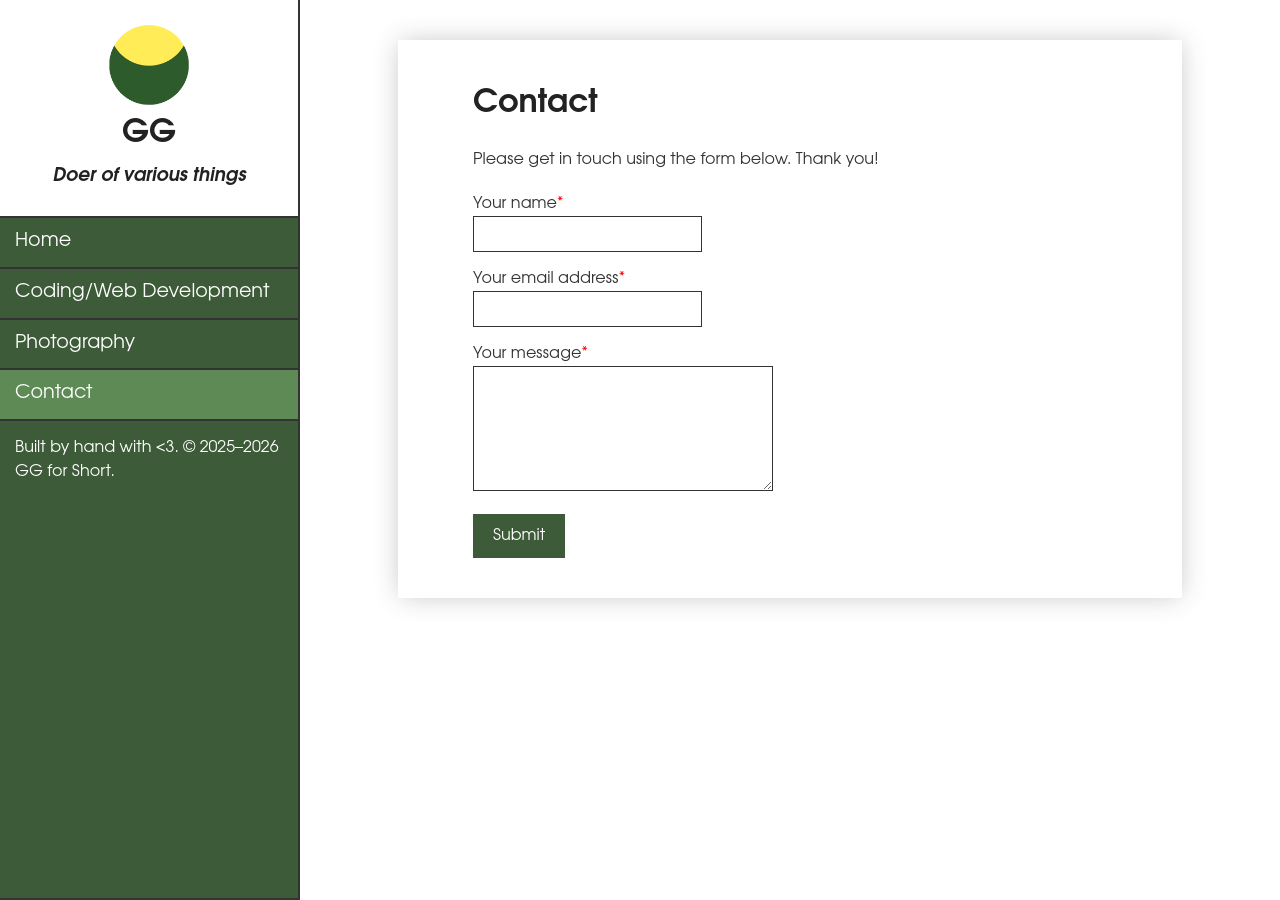
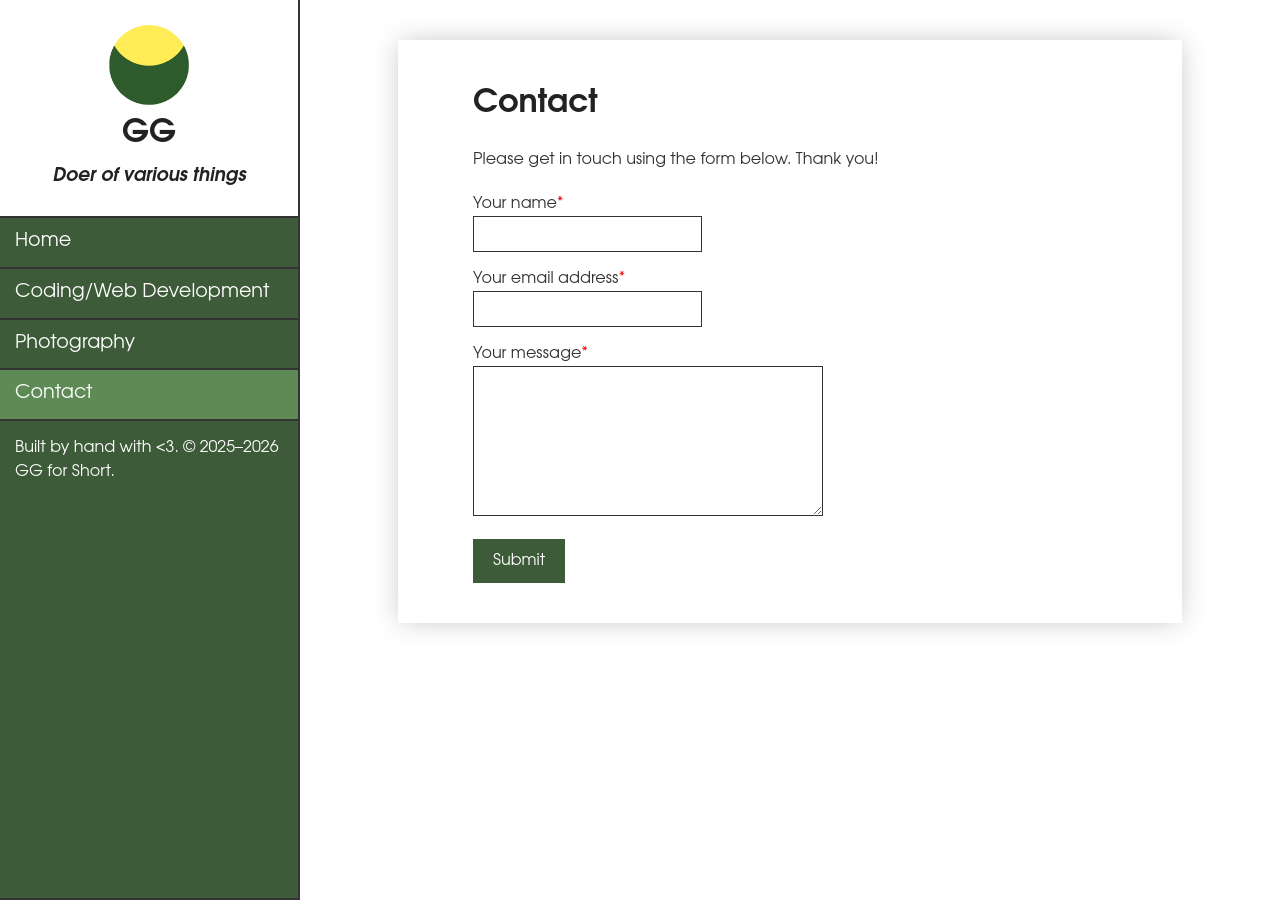
Before and after one commit to ggforshort/ggforshort.github.io, a Jekyll site: the page built from contact.md, in a window 1280 px wide. Built offline with Jekyll 4.4.1, drawn with Linux system fonts in a browser that asks for light colours.

Commit message:
Update main.scss

```diff
--- a/_sass/main.scss
+++ b/_sass/main.scss
@@ -164,10 +164,11 @@ input {
 	border: 1px solid $dark-gray;
 }
 textarea {
-	width: 300px;
-	height: 125px;
+	width: 350px;
+	height: 150px;
 	border: 1px solid $dark-gray;
 	border-radius: 0;
+	padding: 5px;
 }
 /* Masonry layout from https://codepen.io/CyFox/pen/MWWEwjg :) */
 .masonry {
```
